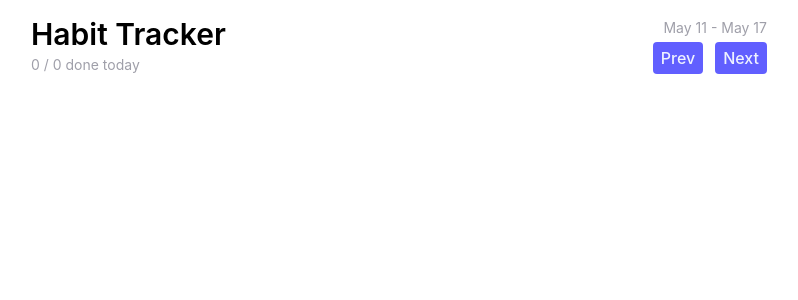
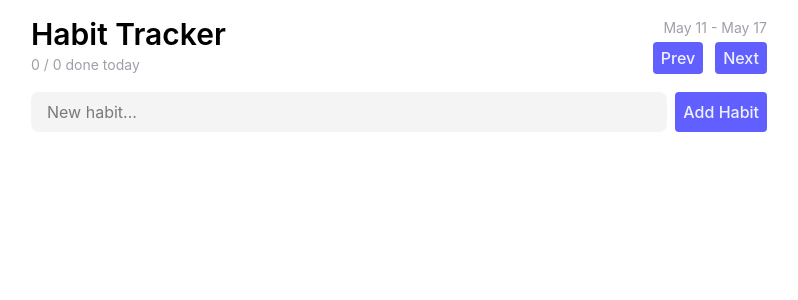
Before and after one commit to adrianogtl/react-habit-tracker, a React (Vite) app: page / in a window 1280 px wide. Shown: the top 300 px of the page, without its empty margins (241-1039 px from the left). Built offline with nearby package versions, Linux system fonts and the light colour scheme.

Commit message:
Add Form component

```diff
--- a/src/App.jsx
+++ b/src/App.jsx
@@ -1,9 +1,11 @@
 import { Header } from "./components/Header.jsx";
+import { Form } from "./components/Form.jsx";
 
 function App() {
   return (
-    <div className="m-auto max-w-3xl p-4">
+    <div className="m-auto grid max-w-3xl gap-4 p-4">
       <Header />
+      <Form />
     </div>
   );
 }
--- /dev/null
+++ b/src/components/Form.jsx
@@ -0,0 +1,14 @@
+import { Button } from "./Button.jsx";
+
+export function Form() {
+  return (
+    <form className="flex gap-2">
+      <input
+        className="flex-1 rounded-lg bg-zinc-100 px-4 py-2 outline-none focus-visible:ring-2 focus-visible:ring-indigo-400 dark:bg-zinc-800"
+        type="text"
+        placeholder="New habit..."
+      />
+      <Button>Add Habit</Button>
+    </form>
+  );
+}
```
